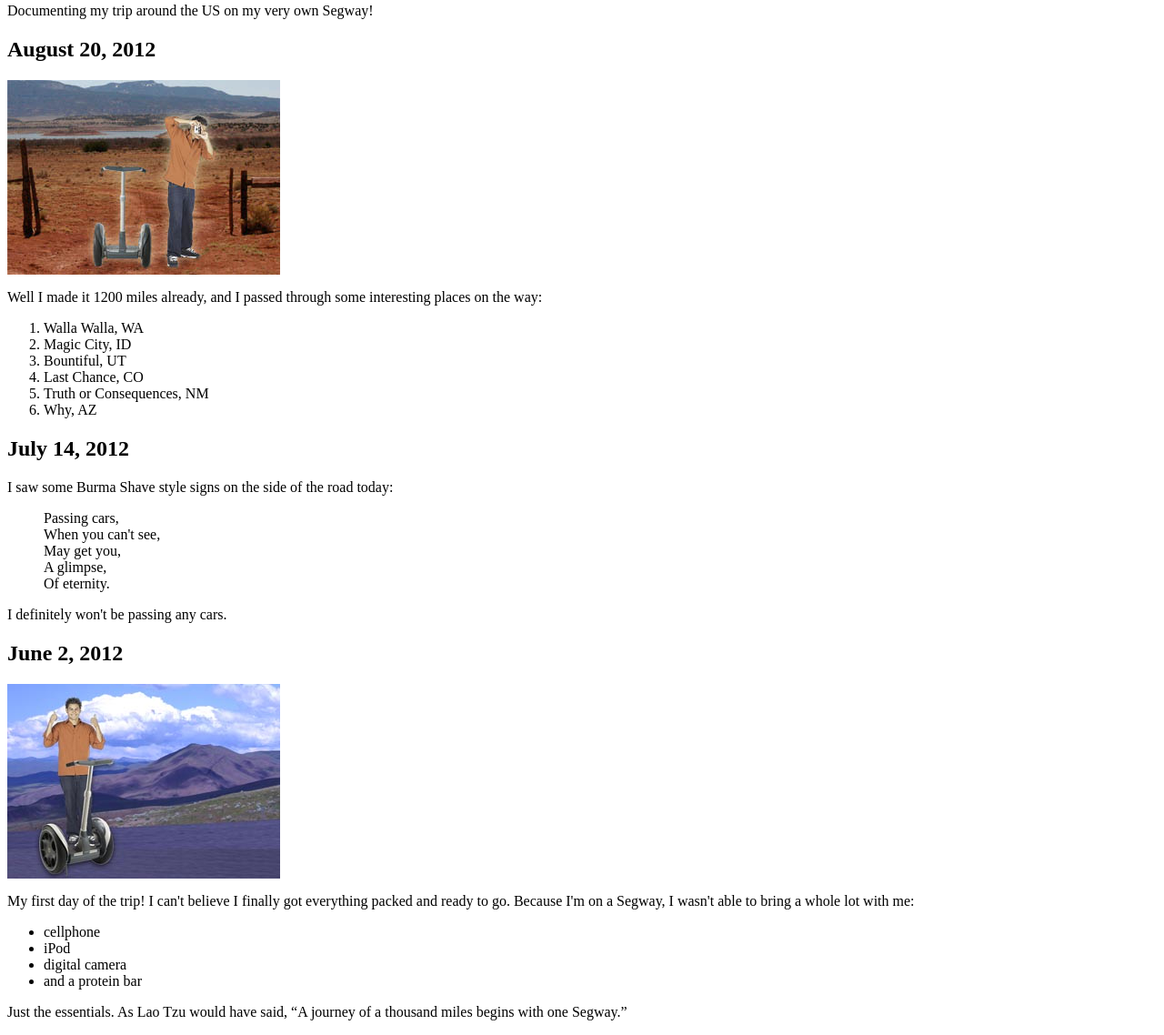
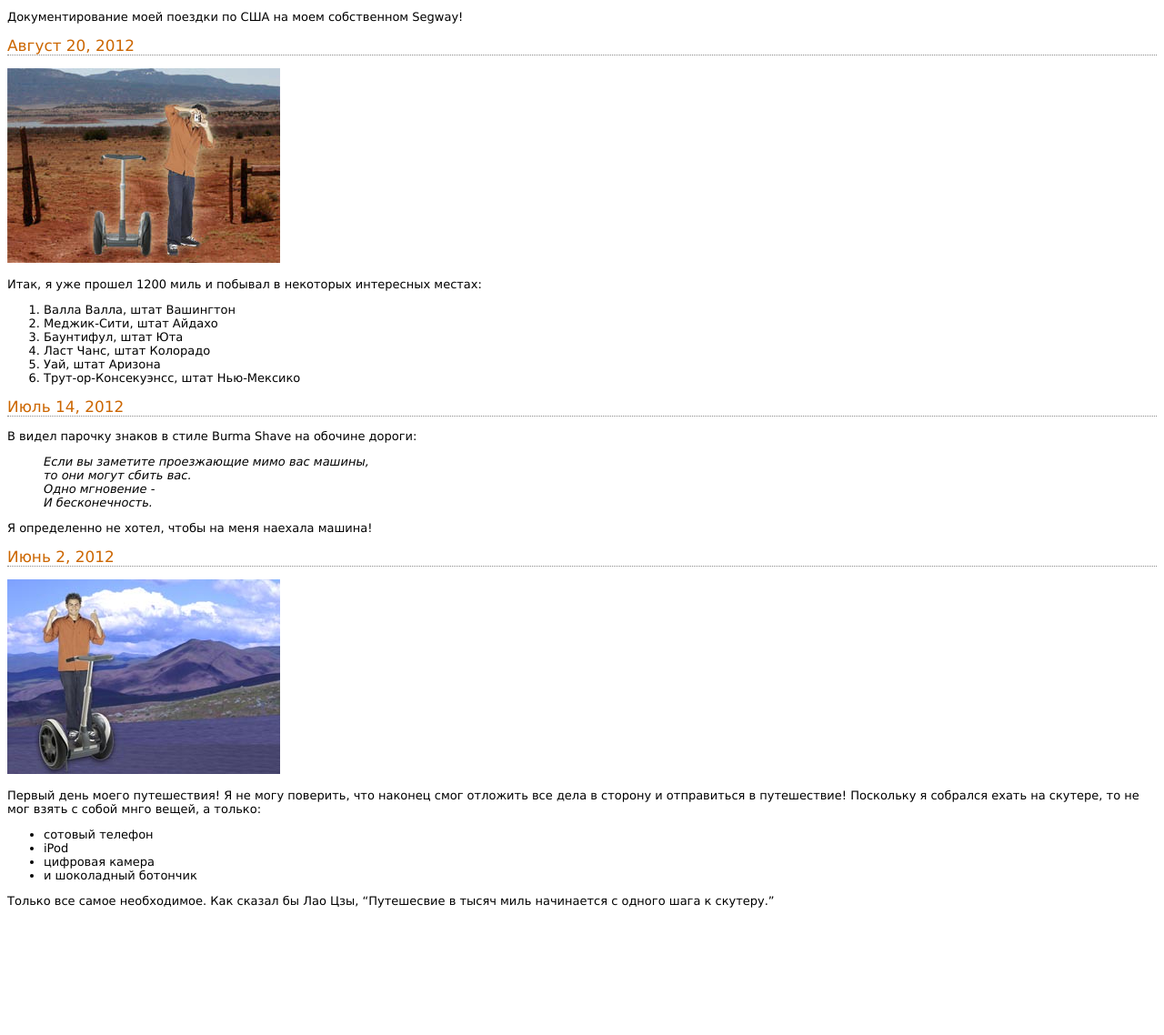
Before and after one commit to VMoonLight/study_web, a plain HTML site: page chapter3/journal.html in a window 1280 px wide. Shown: the part 63-1201 px from the top of the page at 91% size. After the commit the page ends 1074 px from the top, so only its background shows below. Drawn offline with Linux system fonts and the light colour scheme.

Commit message:
css tekst

```diff
--- /dev/null
+++ b/chapter3/journal.css
@@ -0,0 +1,11 @@
+@font-face {font-family: "EmblemaOne";
+src: url("/EmblemaOne-Regular.woff"), url("/EmblemaOne-Regular.ttf");}
+h1,h2 {color:#cc6600;
+        border-bottom: thin dotted #888888;}
+h1 {font-size: 220%;
+    font-family: "EmblemaOne", sans-serif;}
+body {font-size: small;
+    font-family: Verdana, Ceneva, Arial, sans-serif;}
+h2 {font-size: 130%;
+font-weight: normal;}
+blockquote {font-style: italic;}
--- a/chapter3/journal.html
+++ b/chapter3/journal.html
@@ -1,63 +1,56 @@
+<!doctype html>
 <html>
   <head>
-    <title>My Trip Around the USA on a Segway</title>
+   <meta charset="utf-8">
+      <link type="text/css" rel="stylesheet" href="journal.css">
+      <title>Моя поездка по США на Segway</title>
   </head>
   <body>
-
-    <h1>Segway'n US</h1>
+    <h1>На скутере по США</h1>
     <p>
-      Documenting my trip around the US on my very own Segway!
+      Документирование моей поездки по США на моем собственном Segway!
     </p>
-
-    <h2>August 20, 2012</h2>
+    <h2>Август 20, 2012</h2>
     <img src="images/segway2.jpg">
     <p>
-      Well I made it 1200 miles already, and I passed
-      through some interesting places on the way:
+      Итак, я уже прошел 1200 миль и побывал в некоторых интересных местах:
     </p>
-
     <ol>
-      <li>Walla Walla, WA</li>
-      <li>Magic City, ID</li>
-      <li>Bountiful, UT</li>
-      <li>Last Chance, CO</li>
-      <li>Truth or Consequences, NM</li>
-      <li>Why, AZ</li>
+      <li>Валла Валла, штат Вашингтон</li>
+      <li>Меджик-Сити, штат Айдахо</li>
+      <li>Баунтифул, штат Юта</li>
+      <li>Ласт Чанс, штат Колорадо</li>
+      <li>Уай, штат Аризона</li>
+      <li>Трут-ор-Консекуэнсс, штат Нью-Мексико</li>
     </ol>
 
-    <h2>July 14, 2012</h2>
+    <h2>Июль 14, 2012</h2>
     <p>
-      I saw some Burma Shave style signs on the side of the
-      road today:
+      В видел парочку знаков в стиле Burma Shave на обочине дороги:
     </p>
     <blockquote>
-      Passing cars, <br>
-      When you can't see, <br>
-      May get you, <br>
-      A glimpse, <br>
-      Of eternity. <br>
+      Если вы заметите проезжающие мимо вас машины, <br>
+      то они могут сбить вас. <br>
+      Одно мгновение - <br>
+      И бесконечность.<br>
     </blockquote>
     <p>
-      I definitely won't be passing any cars.
+      Я определенно не хотел, чтобы на меня наехала машина!
     </p>
-
-    <h2>June 2, 2012</h2>
+    <h2>Июнь 2, 2012</h2>
     <img src="images/segway1.jpg">
     <p>
-      My first day of the trip!  I can't believe I finally got
-      everything packed and ready to go.  Because I'm on a Segway,
-      I wasn't able to bring a whole lot with me:
+     Первый день моего путешествия! Я не могу поверить, что наконец смог отложить все дела в сторону и отправиться в путешествие!
+     Поскольку я собрался ехать на скутере, то не мог взять с собой мнго вещей, а только:
     </p>
     <ul>
-      <li>cellphone</li>
+      <li>сотовый телефон</li>
       <li>iPod</li>
-      <li>digital camera</li>
-      <li>and a protein bar</li>
+      <li>цифровая камера</li>
+      <li>и шоколадный ботончик</li>
     </ul>
     <p>
-       Just the essentials.  As
-      Lao Tzu would have said, <q>A journey of a
-      thousand miles begins with one Segway.</q>
+       Только все самое необходимое. Как сказал бы Лао Цзы, <q>Путешесвие в тысяч миль начинается с одного шага к скутеру.</q>
     </p>
   </body>
 </html>
```
Also changed, not shown: chapter3/EmblemaOne-Regular.ttf (added), chapter3/EmblemaOne-Regular.woff (added).
